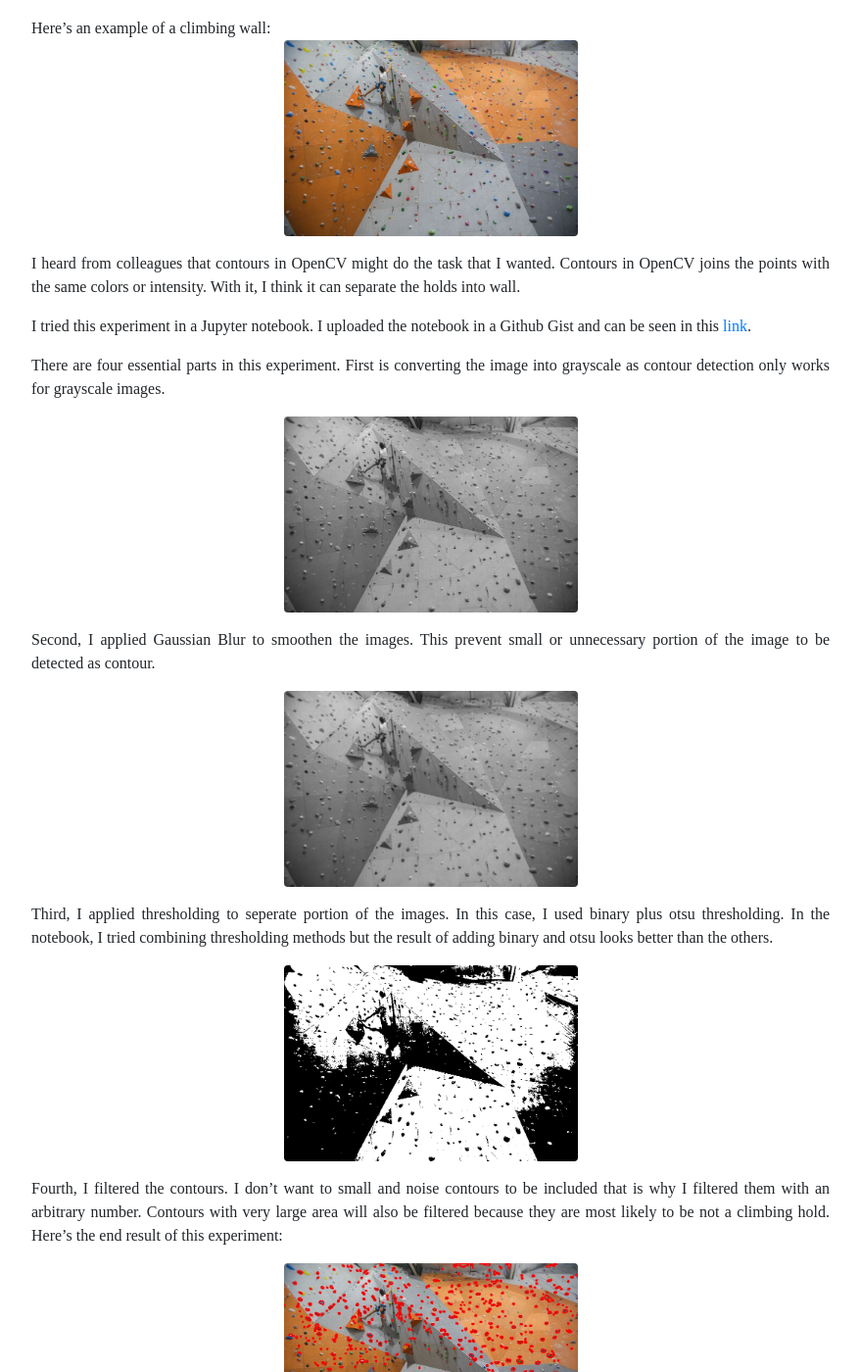
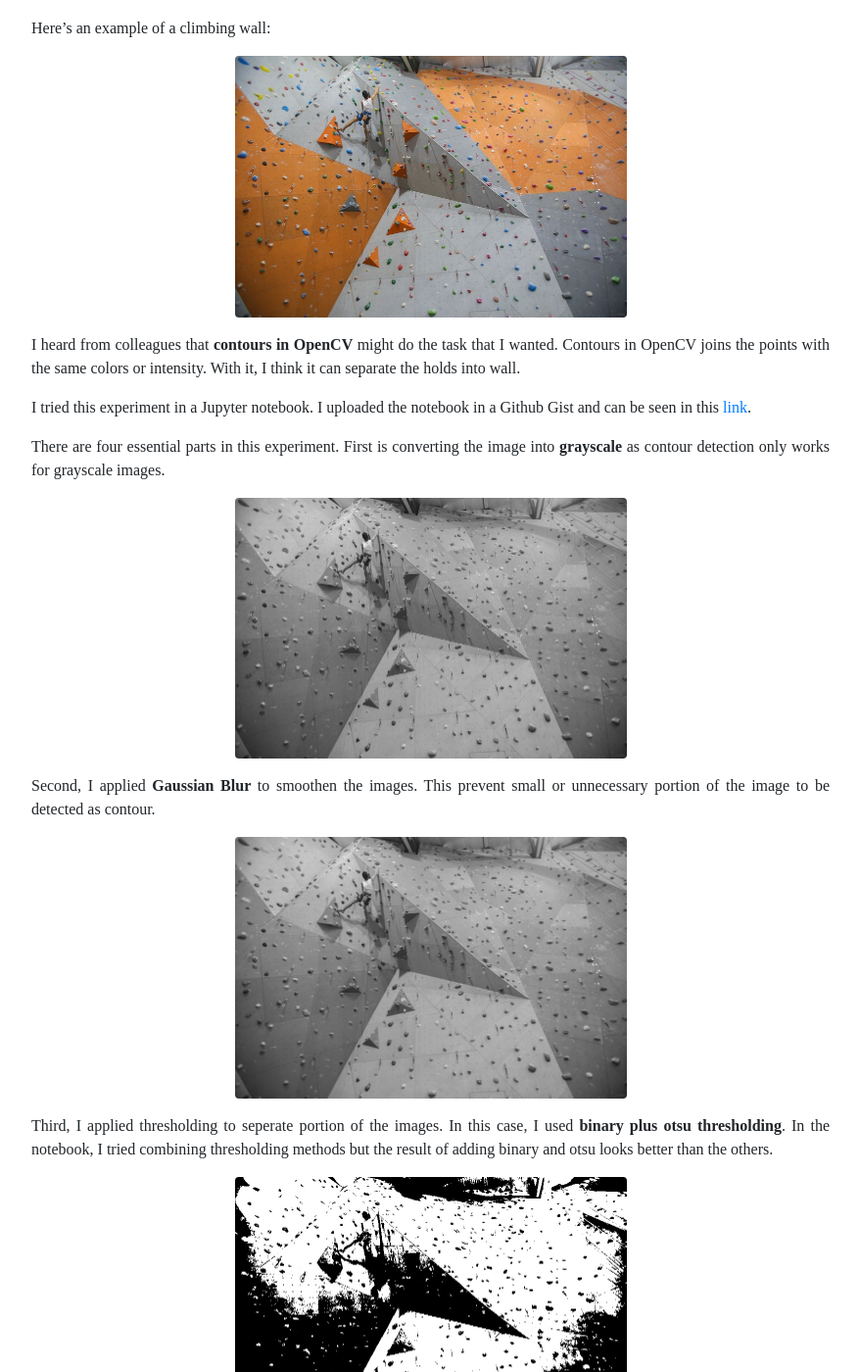
Before and after one commit to MojoJolo/MojoJolo.github.io, a Jekyll site: the page built from _posts/2019-03-27-trying-out-contours-opencv.md, in a window 1280 px wide and 1400 px high, scrolled down 245 px. Shown: the whole window at 98% size, without its empty margins (343-1221 px from the left). Built offline with Jekyll 4.4.1, drawn with Linux system fonts in a browser that asks for light colours; nearby versions of some CDN libraries.

Commit message:
added bold

```diff
--- a/_posts/2019-03-27-trying-out-contours-opencv.md
+++ b/_posts/2019-03-27-trying-out-contours-opencv.md
@@ -7,26 +7,27 @@ date: 2019-03-27
 I'm really interested in learning OpenCV and computer vision before but I don't have an interesting project to work on while learning. Last year, I got into wall climbing as a hobby and I've been spending a lot of time in a climbing gym. Detecting the holds in a climbing wall can be a good OpenCV exercise.
 
 Here's an example of a climbing wall:
-<img src="/assets/contours/3_0.jpg" class="rounded mx-auto d-block" alt="Climbing wall example" width="300px">
 
-I heard from colleagues that contours in OpenCV might do the task that I wanted. Contours in OpenCV joins the points with the same colors or intensity. With it, I think it can separate the holds into wall.
+<img src="/assets/contours/3_0.jpg" class="rounded mx-auto d-block" alt="Climbing wall example" width="400px">
+
+I heard from colleagues that **contours in OpenCV** might do the task that I wanted. Contours in OpenCV joins the points with the same colors or intensity. With it, I think it can separate the holds into wall.
 
 I tried this experiment in a Jupyter notebook. I uploaded the notebook in a Github Gist and can be seen in this [link](https://gist.github.com/MojoJolo/204a227ef8153caea20eb12a0340a5ea).
 
-There are four essential parts in this experiment. First is converting the image into grayscale as contour detection only works for grayscale images.
+There are four essential parts in this experiment. First is converting the image into **grayscale** as contour detection only works for grayscale images.
 
-<img src="/assets/contours/3_1.jpg" class="rounded mx-auto d-block" alt="Grayscale image" width="300px">
+<img src="/assets/contours/3_1.jpg" class="rounded mx-auto d-block" alt="Grayscale image" width="400px">
 
-Second, I applied Gaussian Blur to smoothen the images. This prevent small or unnecessary portion of the image to be detected as contour.
+Second, I applied **Gaussian Blur** to smoothen the images. This prevent small or unnecessary portion of the image to be detected as contour.
 
-<img src="/assets/contours/3_2.jpg" class="rounded mx-auto d-block" alt="Blurred image" width="300px">
+<img src="/assets/contours/3_2.jpg" class="rounded mx-auto d-block" alt="Blurred image" width="400px">
 
-Third, I applied thresholding to seperate portion of the images. In this case, I used binary plus otsu thresholding. In the notebook, I tried combining thresholding methods but the result of adding binary and otsu looks better than the others.
+Third, I applied thresholding to seperate portion of the images. In this case, I used **binary plus otsu thresholding**. In the notebook, I tried combining thresholding methods but the result of adding binary and otsu looks better than the others.
 
-<img src="/assets/contours/3_6.jpg" class="rounded mx-auto d-block" alt="Threshold image" width="300px">
+<img src="/assets/contours/3_6.jpg" class="rounded mx-auto d-block" alt="Threshold image" width="400px">
 
 Fourth, I filtered the contours. I don't want to small and noise contours to be included that is why I filtered them with an arbitrary number. Contours with very large area will also be filtered because they are most likely to be not a climbing hold. Here's the end result of this experiment:
 
-<img src="/assets/contours/3_9.jpg" class="rounded mx-auto d-block" alt="Final image" width="300px">
+<img src="/assets/contours/3_9.jpg" class="rounded mx-auto d-block" alt="Final image" width="400px">
 
 A lot of improvement is still needed but I think the end result is good enough for a few lines of code. My next step might be to check if neural nets can drastically improve the accuracy of the detection. I'm planning to learn neural nets and Caffe soon to test this experiment.
```
